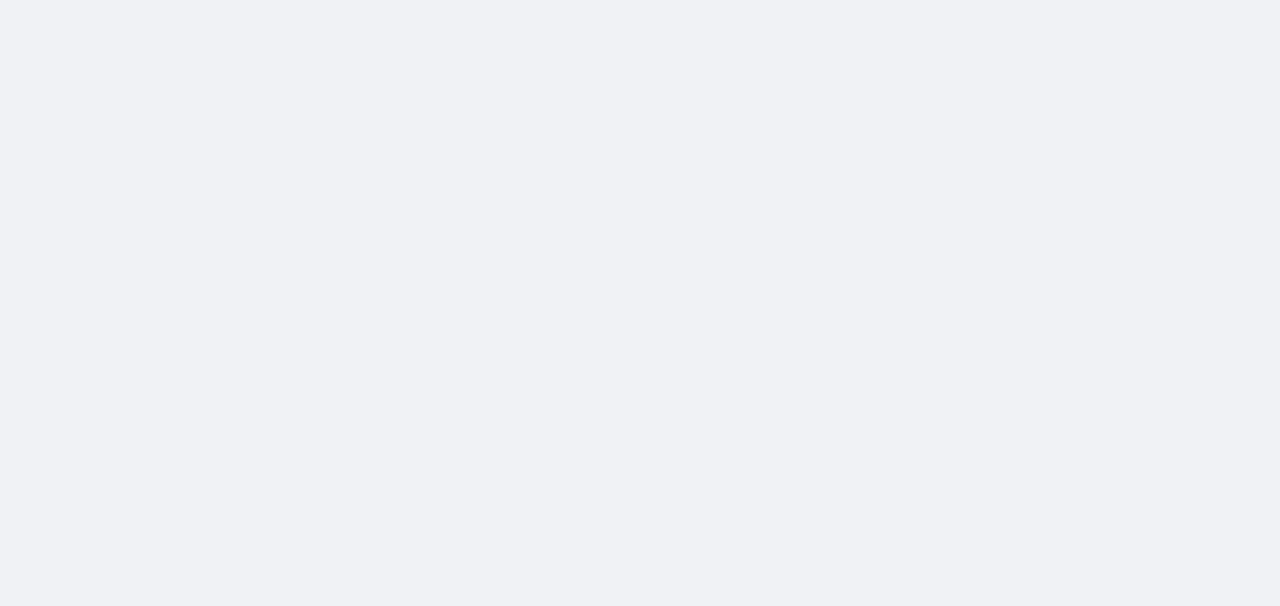
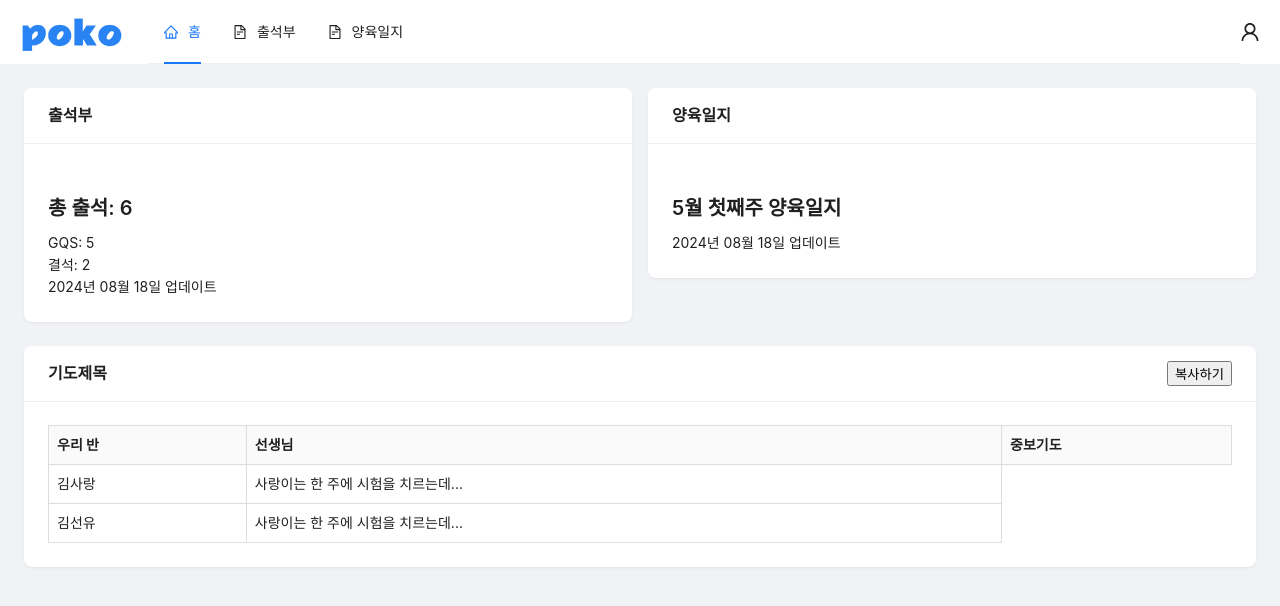
Before and after one commit to uiseokgeem/hello-poko, a React (Create React App) app in the folder frontend/: page /home in a window 1280 px wide. Before the commit this address had no page. Shown: the top 606 px of the page. Built offline with nearby package versions, Linux system fonts and the light colour scheme.

Commit message:
react : Homepage 생성

```diff
--- a/frontend/src/App.js
+++ b/frontend/src/App.js
@@ -7,6 +7,7 @@ import RegisterPage from './pages/RegisterPage';
 import LoginPage from './pages/LoginPage';
 import ReportPage from './pages/ReportPage';
 import AttendancePage from './pages/AttendancePage';
+import HomePage from './pages/HomePage';
 
 
 const App = () => {
@@ -14,6 +15,7 @@ const App = () => {
     <Router>
       <Routes>
         <Route path="/" element={<Navigate to="/login" />}/>
+        <Route path="/home" element={<HomePage />} />
         <Route path="/send-email" element={<SendEmailPage />} />
         <Route path="/verify-email/:url_code/:email_code" element={<VerifyEmailPage />} />
         <Route path="/validate-pwd/:url_code/:email_code" element={<ValidatePwdPage />} />
--- a/frontend/src/components/Auth/Login/Login.js
+++ b/frontend/src/components/Auth/Login/Login.js
@@ -14,7 +14,7 @@ const Login = ({ handleLoginSubmit }) => {
     const handleSubmit = async () => {
         try {
             await handleLoginSubmit(id, password);
-            navigate('/dashboard'); // 로그인 성공 후 대시보드로 이동
+            navigate('/home'); // 로그인 성공 후 대시보드로 이동
         } catch (error) {
             setMessage(error.message);
         }
--- a/frontend/src/components/Header/Header.js
+++ b/frontend/src/components/Header/Header.js
@@ -10,7 +10,7 @@ const items = [
   {
     key: '1',
     icon: <HomeOutlined />,
-    label: <Link to="/">홈</Link>,
+    label: <Link to="/home">홈</Link>,
   },
   {
     key: '2',
--- /dev/null
+++ b/frontend/src/pages/HomePage.css
@@ -0,0 +1,29 @@
+/* frontend/src/pages/HomePage.css */
+.home-content {
+    padding: 24px;
+    background-color: #f0f2f5;
+  }
+
+  .prayer-records-section {
+    margin-top: 24px;
+  }
+
+  .prayer-table {
+    width: 100%;
+    border-collapse: collapse;
+  }
+
+  .prayer-table th, .prayer-table td {
+    padding: 8px;
+    border: 1px solid #ddd;
+    text-align: left;
+  }
+
+  .prayer-table th {
+    background-color: #fafafa;
+    font-weight: bold;
+  }
+
+  .prayer-table td {
+    background-color: #fff;
+  }
--- /dev/null
+++ b/frontend/src/pages/HomePage.js
@@ -0,0 +1,68 @@
+// frontend/src/pages/HomePage.js
+import React from 'react';
+import { Layout, Row, Col, Card, Typography } from 'antd';
+import AppHeader from '../components/Header/Header';
+import './HomePage.css';
+
+const { Content } = Layout;
+const { Title, Text } = Typography;
+
+const HomePage = () => {
+  return (
+    <Layout>
+      <AppHeader />
+      <Content className="home-content">
+        <Row gutter={[16, 16]}>
+          {/* 출석부 섹션 */}
+          <Col span={12}>
+            <Card title="출석부" bordered={false}>
+              <Title level={4}>총 출석: 6</Title>
+              <Text>GQS: 5</Text>
+              <br />
+              <Text>결석: 2</Text>
+              <br />
+              <Text>2024년 08월 18일 업데이트</Text>
+            </Card>
+          </Col>
+
+          {/* 양육일지 섹션 */}
+          <Col span={12}>
+            <Card title="양육일지" bordered={false}>
+              <Title level={4}>5월 첫째주 양육일지</Title>
+              <Text>2024년 08월 18일 업데이트</Text>
+            </Card>
+          </Col>
+        </Row>
+
+        <Row gutter={[16, 16]} className="prayer-records-section">
+          <Col span={24}>
+            <Card title="기도제목" bordered={false} extra={<button>복사하기</button>}>
+              <table className="prayer-table">
+                <thead>
+                  <tr>
+                    <th>우리 반</th>
+                    <th>선생님</th>
+                    <th>중보기도</th>
+                  </tr>
+                </thead>
+                <tbody>
+                  <tr>
+                    <td>김사랑</td>
+                    <td>사랑이는 한 주에 시험을 치르는데...</td>
+                  </tr>
+                  <tr>
+                    <td>김선유</td>
+                    <td>사랑이는 한 주에 시험을 치르는데...</td>
+                  </tr>
+                  {/* 여기에 더 많은 학생 데이터를 추가 */}
+                </tbody>
+              </table>
+            </Card>
+          </Col>
+        </Row>
+      </Content>
+    </Layout>
+  );
+};
+
+export default HomePage;
```
Also changed, not shown: frontend/src/pages/AttendancePage.js (+0 -15 lines).
